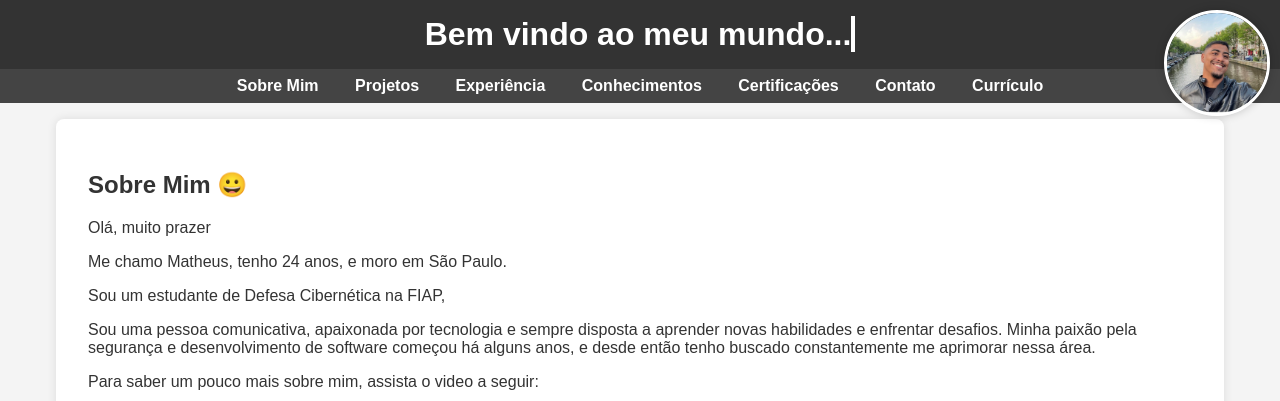
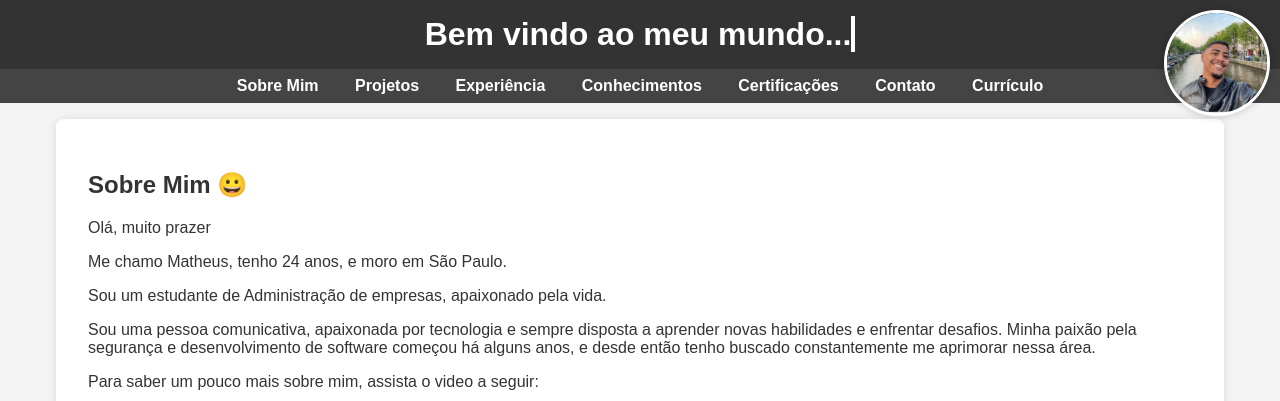
Before and after one commit to abreumatheu/portifolio, a plain HTML site: page index.html in a window 1280 px wide. Shown: the top 401 px of the page. Drawn offline with Linux system fonts and the light colour scheme.

Commit message:
Add files via upload

```diff
--- a/index.html
+++ b/index.html
@@ -300,7 +300,7 @@
             <h2>Sobre Mim &#128512;</h2>
             <p>Olá, muito prazer</p>
             <p>Me chamo Matheus, tenho 24 anos, e moro em São Paulo. </p>
-            <p>Sou um estudante de Defesa Cibernética na FIAP,</p>
+            <p>Sou um estudante de Administração de empresas, apaixonado pela vida.</p>
             <p>Sou uma pessoa comunicativa, apaixonada por tecnologia e sempre disposta a aprender novas habilidades e enfrentar desafios. Minha paixão pela segurança e desenvolvimento de software começou há alguns anos, e desde então tenho buscado constantemente me aprimorar nessa área.</p>
             <p>Para saber um pouco mais sobre mim, assista o video a seguir:</p>
             <div class="video-container">
@@ -376,7 +376,7 @@
                     <div class="progress-bar">
                         <span style="width: 20%;">20%</span>
                     </div>
-                </div>
+                </div>62
             </div>
         </section>
         <section id="certificacoes">
```
